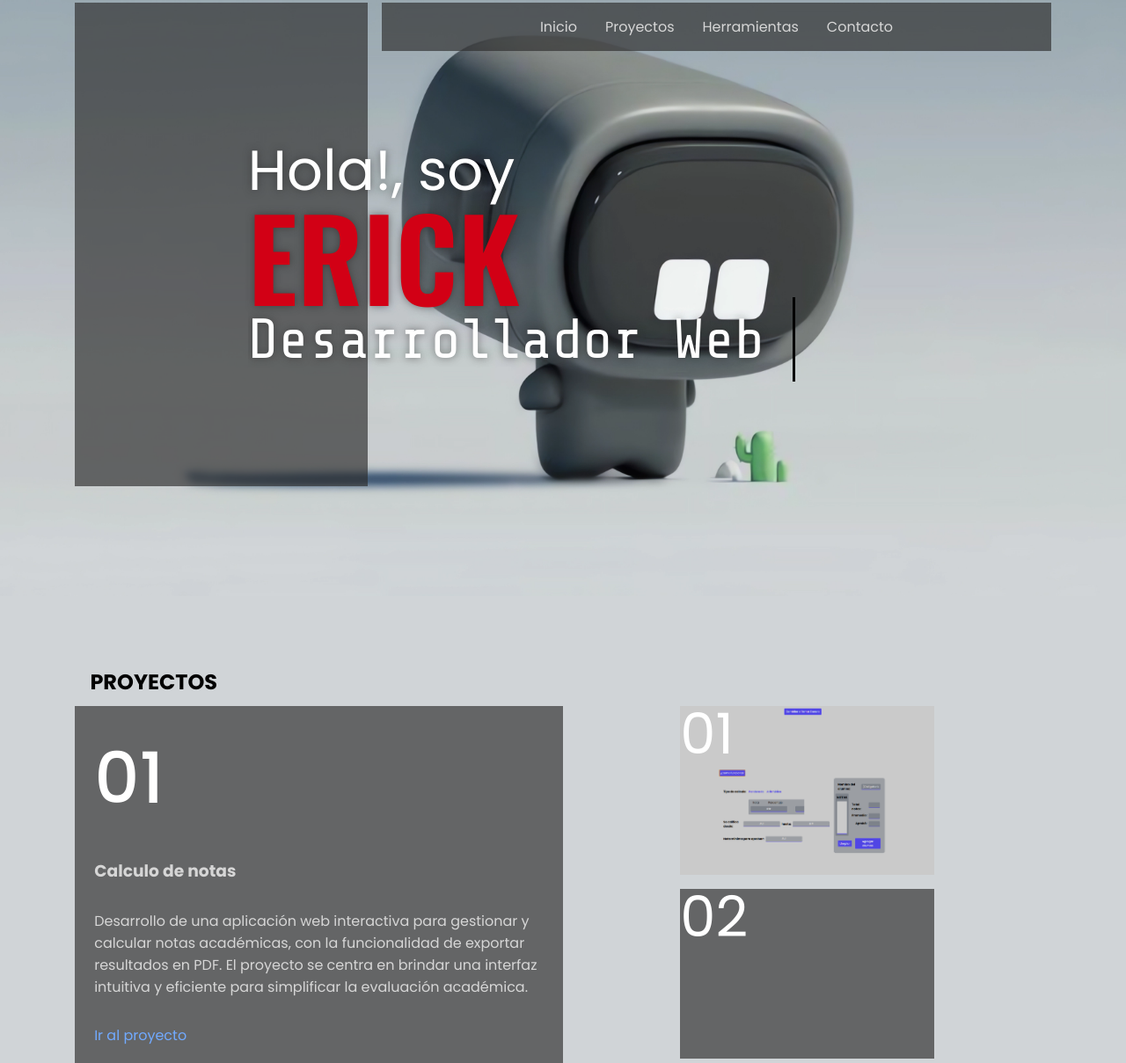
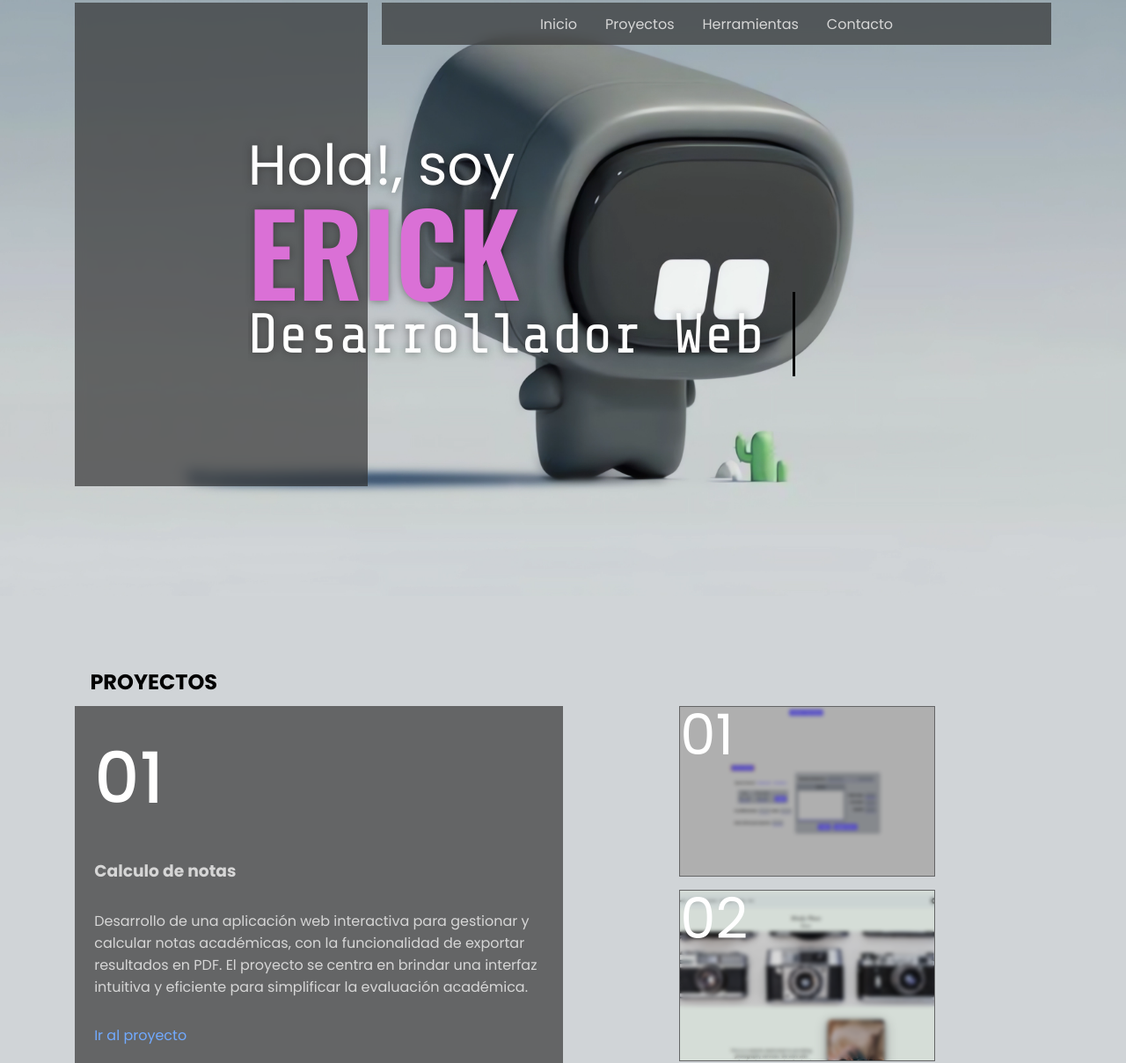
Before and after one commit to S-Erick/portfolio, a plain HTML site: page index.htm in a window 1280 px wide. Shown: the part 122-1331 px from the top of the page at 88% size. Drawn offline with nearby package versions, Linux system fonts and the light colour scheme.

Commit message:
adicion de proyectos y cambio de link en contacto

```diff
--- a/index.htm
+++ b/index.htm
@@ -9,7 +9,7 @@
 <body>
     <section id="inicio" class="section-container">
         <main class="content-container">
-            <header>
+            <header class="blur">
                 <nav>
                     <ul>
                         <li><a href="#inicio">Inicio</a></li>
@@ -19,7 +19,7 @@
                     </ul>
                 </nav>
             </header>
-            <div></div>
+            <div class="blur"></div>
             <div>
                 <span>Hola!, soy</span>
                 <span>ERICK</span>
@@ -36,14 +36,14 @@
                 <span id="numero">01</span>
                 <h3 id="titulo">Calculo de notas</h3>
                 <p id="descripcion">Desarrollo de una aplicación web interactiva para gestionar y calcular notas académicas, con la funcionalidad de exportar resultados en PDF. El proyecto se centra en brindar una interfaz intuitiva y eficiente para simplificar la evaluación académica.</p>
-                <a id="link" target="_blank" href="https://e-sepulveda-l.github.io/Calculo-de-notas/">Ir al proyecto</a>
+                <a id="link" target="_blank" href="#">Ir al proyecto</a>
             </div>
             <aside>
                 <section>
-                    <div><span>01</span></div>
-                    <div><span>02</span></div>
-                    <div><span>03</span></div>
-                    <div><span>04</span></div>
+                    <div class="card"><span>01</span></div>
+                    <div class="card"><span>02</span></div>
+                    <div class="card"><span>03</span></div>
+                    <div class="card"><span>04</span></div>
                 </section>
             </aside>
         </section>
@@ -67,7 +67,7 @@
         <h2>CONTACTO</h2>
         <section class="content-container">
             <div><img src="img/icons8-gmail-150.svg" title="Gmail"><a target="_blank" href="https://mail.google.com/mail/?view=cm&fs=1&to=mate.sepuls@gmail.com&su=Hola%20erick%20me%20interesa%20tu%20perfil">Gmail</a></div>
-            <div><img src="img/icons8-phone-150.svg" title="Phone"><a target="_blank" href="tel:+3148106479">3148106479</a></div>
+            <div><img src="img/github.png" title="GitHub"><a target="_blank" href="https://github.com/S-Erick">GitHub</a></div>
             <div><img src="img/icons8-whatsapp-150.svg" title="whatsapp"><a target="_blank" href="https://wa.me/3148106479?text=Hola%20erick%20me%20interesa%20tu%20perfil!">whatsapp</a></div>
             <div><img src="img/icons8-codewars-96.svg" title="Codewars"><a target="_blank" href="https://www.codewars.com/users/E-Sepulveda-L">E-Sepulveda-L</a></div>
         </section>
--- a/scripts.js
+++ b/scripts.js
@@ -1,47 +1,73 @@
 const textoCambiador = document.querySelector("#inicio > main > div:nth-child(3) > span:nth-child(2)");
 
-function getRandomColor() {
-    const letters = '0123456789ABCDEF';
-    let color = '#';
-    for (let i = 0; i < 6; i++) {
-        color += letters[Math.floor(Math.random() * 16)];
-    }
-    return color;
+const colores = ["#FF5733", "#33FF57", "#3357FF", "#F0E68C", "#DA70D6"];
+let indice = 0;
+
+function cambiarColor() {
+    textoCambiador.style.color = colores[indice];
+    indice = (indice + 1) % colores.length;
 }
-
-
-
-setInterval(() => {
-    textoCambiador.style.color = getRandomColor();
-}, 1000);
-
-const descripcion = document.getElementById("descripcion");
-const titulo = document.getElementById("titulo");
-const numero = document.getElementById("numero");
+setInterval(cambiarColor, 1000);
 
 const opciones = document.querySelectorAll("#proyectos > section > aside > section > div");
 
+const proyectos = {
+    "01": {
+        titulo: "Cálculo de notas",
+        descripcion: "Desarrollo de una aplicación web interactiva para gestionar y calcular notas académicas, con la funcionalidad de exportar resultados en PDF. El proyecto se centra en brindar una interfaz intuitiva y eficiente para simplificar la evaluación académica.",
+        linkTexto: "Ir al proyecto",
+        linkHref: "https://s-erick.github.io/Calculo-de-notas/",
+        activo: true,
+        imagen: "img/calculo-de-notas.png"
+    },
+    "02": {
+        titulo: "Servicios de fotografia",
+        descripcion: "Diseño y desarrollo de una página web para servicios de fotografía, enfocada en ofrecer una experiencia visual atractiva y funcional. El proyecto incluye una presentación de portafolio, información sobre los servicios y una interfaz intuitiva para facilitar la interacción con los clientes.",
+        linkTexto: "Ir al proyecto",
+        linkHref: "https://s-erick.github.io/sprint-1-2-3/index.html",
+        activo: false,
+        imagen: "img/photography-services.png"
+    },
+    "03": {
+        titulo: "Task manager",
+        descripcion: "Desarrollo de una aplicación web interactiva para la gestión de tareas, permitiendo a los usuarios organizar, priorizar y realizar un seguimiento eficiente de sus pendientes. La interfaz intuitiva facilita la creación, edición y eliminación de tareas, optimizando la productividad y el flujo de trabajo.",
+        linkTexto: "Ir al proyecto",
+        linkHref: "https://s-erick.github.io/task-manager/",
+        activo: false,
+        imagen: "img/task-manager.png"
+    },
+    "04": {
+        titulo: "Próximamente",
+        descripcion: "Este proyecto está en proceso.",
+        linkTexto: "En proceso",
+        linkHref: "#",
+        activo: false,
+        imagen: "img/proximamente.png"
+    }
+};
+
 function actualizarContenido(opcion) {
-    numero.textContent = opcion;
+    const proyecto = proyectos[opcion];
+    document.getElementById("numero").textContent = opcion;
+    document.getElementById("titulo").textContent = proyecto.titulo;
+    document.getElementById("descripcion").textContent = proyecto.descripcion;
+    const link = document.getElementById("link");
+    link.textContent = proyecto.linkTexto;
+    link.href = proyecto.linkHref;
+}
 
-    if (opcion === "01") {
-        titulo.textContent = "Cálculo de notas";
-        descripcion.textContent = "Desarrollo de una aplicación web interactiva para gestionar y calcular notas académicas, con la funcionalidad de exportar resultados en PDF. El proyecto se centra en brindar una interfaz intuitiva y eficiente para simplificar la evaluación académica.";
-        link.textContent = "Ir al proyecto";
-        link.href = "https://e-sepulveda-l.github.io/Calculo-de-notas/";
-        link.style.pointerEvents = "auto";
-    } else {
-        titulo.textContent = "Próximamente";
-        descripcion.textContent = "Este proyecto esta en proceso.";
-        link.textContent = "En proceso";
-        link.href = "#";
-        link.style.pointerEvents = "none";
-    }
-}
+window.onload = () => {
+    opciones.forEach((opcion, index) => {
+        const proyectoClave = Object.keys(proyectos)[index];
+        if (proyectoClave) {
+            opcion.style.backgroundImage = `url(${proyectos[proyectoClave].imagen})`;
+        }
+    });
+    actualizarContenido(option);
+};
 
 opciones.forEach((opcion) => {
     opcion.addEventListener("click", () => {
-        const opcionTexto = opcion.textContent.trim();
-        actualizarContenido(opcionTexto);
+        actualizarContenido(opcion.textContent.trim());
     });
 });
--- a/styles.css
+++ b/styles.css
@@ -19,8 +19,9 @@
     --links: #71aaff;
     --background: #d0d4d7;
 }
-body{
+html, body{
     width: 100%;
+    height: 100%;
     background-color: var(--background);
 }
 .section-container{
@@ -40,7 +41,9 @@ body{
     width: 70rem;
 }
 /* =============================general=============================== */
-
+.blur{
+    backdrop-filter: blur(6px);
+}
 /* =============================main=============================== */
 #inicio{
     background-image: url(img/fondo.png);
@@ -61,12 +64,16 @@ body{
     position: relative;
 }
 #inicio > main > header{
+    height: 3rem;
     padding: 2%;
     display: flex;
     align-items: center;
     justify-content: center;
     background-color: var(--cards);
     grid-area: header;
+    position: sticky;
+    top: 1rem;
+    z-index: 1;
 }
 #inicio > main > header > nav > ul{
     display: flex;
@@ -107,7 +114,7 @@ body{
     white-space: nowrap;
     font-family: "Share Tech Mono", monospace;
     border-right: 3px solid var(--main-text);
-    animation: typing 2s steps(20, end) forwards,
+    animation: typing 2s steps(20, end) .5s forwards,
     blinkCursor .5s step-end 100 alternate forwards;
 }
 @keyframes typing{
@@ -144,7 +151,8 @@ body{
     font-weight: 500;
     color: var(--hover-text);
 }
-#proyectos > section > div > h3, p{
+#proyectos > section > div > h3,
+#proyectos > section > div > p{
     color: var(--second-text);
 }
 #proyectos > section > div > a{
@@ -169,26 +177,36 @@ body{
     gap: 1rem;
     position: absolute;
 }
-#proyectos > section > aside > section > div{
+.card{
     width: 100%;
+    margin-top: 1px;
     aspect-ratio: 1.5/1;
     background-color: var(--cards);
     position: relative;
-}
-#proyectos > section > aside > section > div:nth-child(1){
-    background-image: url(img/calculo\ de\ notas.png);
     background-position: center;
     background-repeat: no-repeat;
     background-size: cover;
+    position: relative;
+    outline: 1px solid var(--cards);
 }
-#proyectos > section > aside > section > div:hover{
-    border: 1px solid var(--hover-text);
+.card::after{
+    content: '';
+    width: 100%;
+    height: 100%;
+    position: absolute;
+    backdrop-filter: blur(2px);
+    background-color: rgba(0, 0, 0, 0.134);
 }
-#proyectos > section > aside > section > div > span{
+.card:hover{
+    outline: 1px solid var(--hover-text);
+    cursor: pointer;
+}
+.card> span{
     font-size: 400%;
     top: -1rem;
     color: var(--hover-text);
     position: absolute;
+    z-index: 1;
 }
 
 /* =============================herramientas=============================== */
```
Also changed, not shown: img/calculo de notas.png (deleted), img/calculo-de-notas.png (added), img/github.png (added), img/photography-services.png (added), img/task-manager.png (added).
